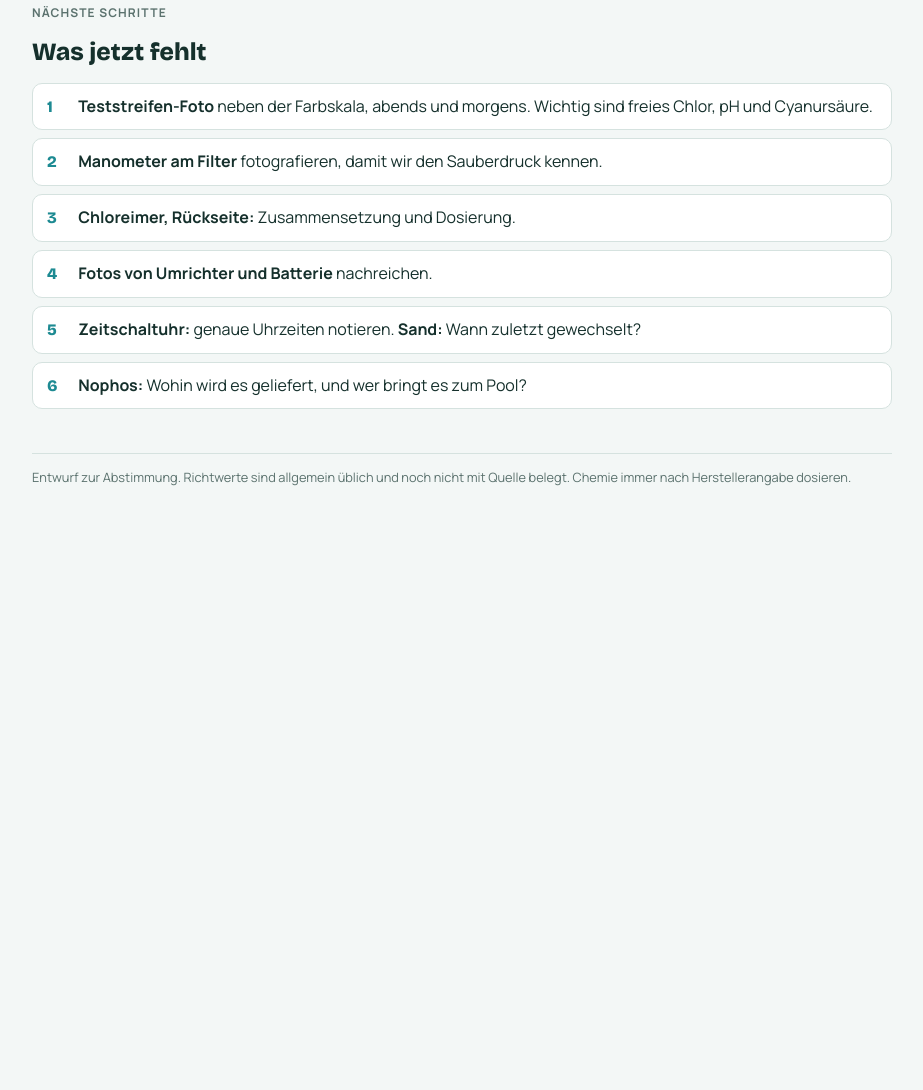
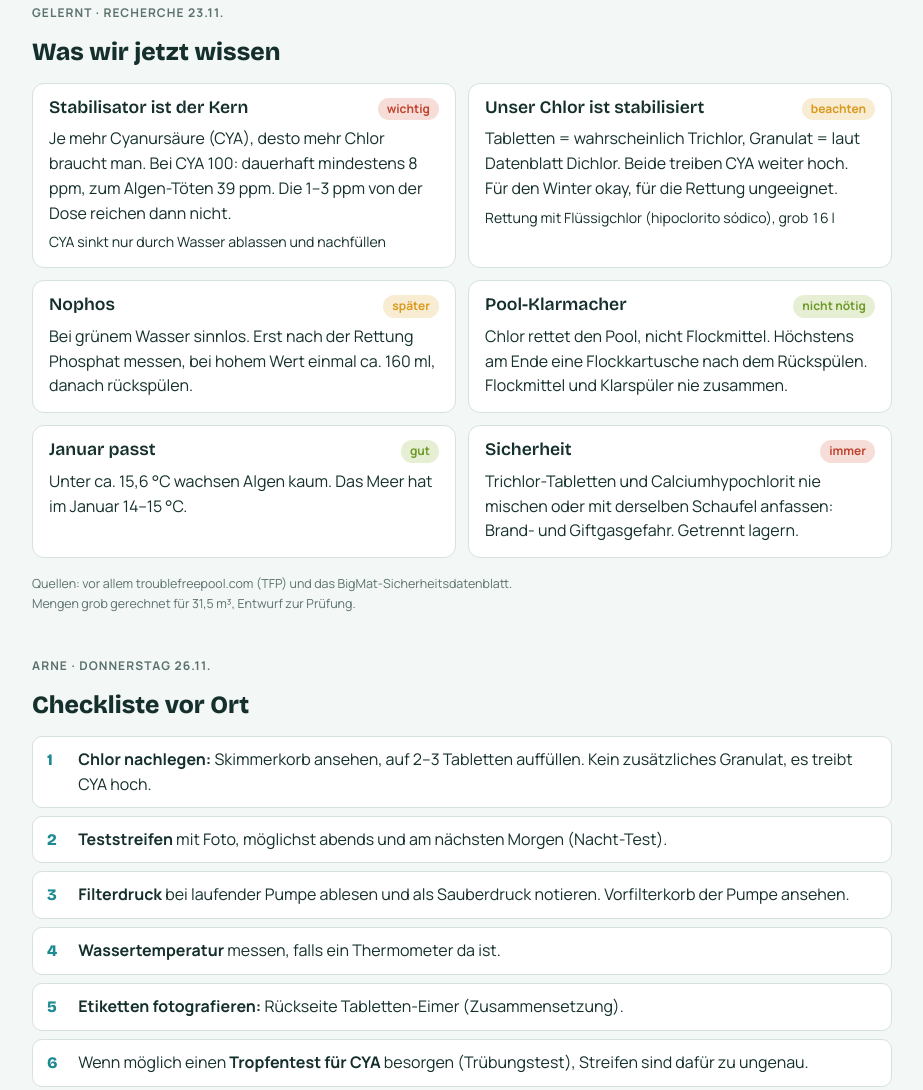
Before and after one commit to dennishieke-pool/pool, a plain HTML site: page strategie.html in a window 1280 px wide. Shown: the part 3395-4485 px from the top of the page, without its empty margins (178-1101 px from the left). Before the commit the page ends 3947 px from the top, so only its background shows below. Drawn offline with nearby package versions, Linux system fonts and the light colour scheme.

Commit message:
Technik: Recherche-Ergebnisse und Checkliste für Donnerstag
Co-Authored-By: Claude Opus 5.5 <noreply@anthropic.com>

```diff
--- a/strategie.html
+++ b/strategie.html
@@ -266,6 +266,41 @@ footer{font-size:.8rem;color:var(--muted);border-top:1px solid var(--line);paddi
 </section>
 
 <section>
+  <span class="eyebrow">Gelernt · Recherche 23.11.</span>
+  <h2>Was wir jetzt wissen</h2>
+  <div class="levers">
+    <div class="lever"><div class="head"><h3>Stabilisator ist der Kern</h3><span class="state s-bad">wichtig</span></div>
+      <p>Je mehr Cyanursäure (CYA), desto mehr Chlor braucht man. Bei CYA 100: dauerhaft mindestens 8 ppm, zum Algen-Töten 39 ppm. Die 1–3 ppm von der Dose reichen dann nicht.</p>
+      <span class="target">CYA sinkt nur durch Wasser ablassen und nachfüllen</span></div>
+    <div class="lever"><div class="head"><h3>Unser Chlor ist stabilisiert</h3><span class="state s-unk">beachten</span></div>
+      <p>Tabletten = wahrscheinlich Trichlor, Granulat = laut Datenblatt Dichlor. Beide treiben CYA weiter hoch. Für den Winter okay, für die Rettung ungeeignet.</p>
+      <span class="target">Rettung mit Flüssigchlor (hipoclorito sódico), grob 16 l</span></div>
+    <div class="lever"><div class="head"><h3>Nophos</h3><span class="state s-unk">später</span></div>
+      <p>Bei grünem Wasser sinnlos. Erst nach der Rettung Phosphat messen, bei hohem Wert einmal ca. 160 ml, danach rückspülen.</p></div>
+    <div class="lever"><div class="head"><h3>Pool-Klarmacher</h3><span class="state s-ok">nicht nötig</span></div>
+      <p>Chlor rettet den Pool, nicht Flockmittel. Höchstens am Ende eine Flockkartusche nach dem Rückspülen. Flockmittel und Klarspüler nie zusammen.</p></div>
+    <div class="lever"><div class="head"><h3>Januar passt</h3><span class="state s-ok">gut</span></div>
+      <p>Unter ca. 15,6 °C wachsen Algen kaum. Das Meer hat im Januar 14–15 °C.</p></div>
+    <div class="lever"><div class="head"><h3>Sicherheit</h3><span class="state s-bad">immer</span></div>
+      <p>Trichlor-Tabletten und Calciumhypochlorit nie mischen oder mit derselben Schaufel anfassen: Brand- und Giftgasgefahr. Getrennt lagern.</p></div>
+  </div>
+  <p class="src">Quellen: vor allem troublefreepool.com (TFP) und das BigMat-Sicherheitsdatenblatt. Mengen grob gerechnet für 31,5 m³, Entwurf zur Prüfung.</p>
+</section>
+
+<section>
+  <span class="eyebrow">Arne · Donnerstag 26.11.</span>
+  <h2>Checkliste vor Ort</h2>
+  <ul class="todo">
+    <li><span class="n">1</span><span><b>Chlor nachlegen:</b> Skimmerkorb ansehen, auf 2–3 Tabletten auffüllen. Kein zusätzliches Granulat, es treibt CYA hoch.</span></li>
+    <li><span class="n">2</span><span><b>Teststreifen</b> mit Foto, möglichst abends und am nächsten Morgen (Nacht-Test).</span></li>
+    <li><span class="n">3</span><span><b>Filterdruck</b> bei laufender Pumpe ablesen und als Sauberdruck notieren. Vorfilterkorb der Pumpe ansehen.</span></li>
+    <li><span class="n">4</span><span><b>Wassertemperatur</b> messen, falls ein Thermometer da ist.</span></li>
+    <li><span class="n">5</span><span><b>Etiketten fotografieren:</b> Rückseite Tabletten-Eimer (Zusammensetzung).</span></li>
+    <li><span class="n">6</span><span>Wenn möglich einen <b>Tropfentest für CYA</b> besorgen (Trübungstest), Streifen sind dafür zu ungenau.</span></li>
+  </ul>
+</section>
+
+<section>
   <span class="eyebrow">Nächste Schritte</span>
   <h2>Was jetzt fehlt</h2>
   <ul class="todo">
```
